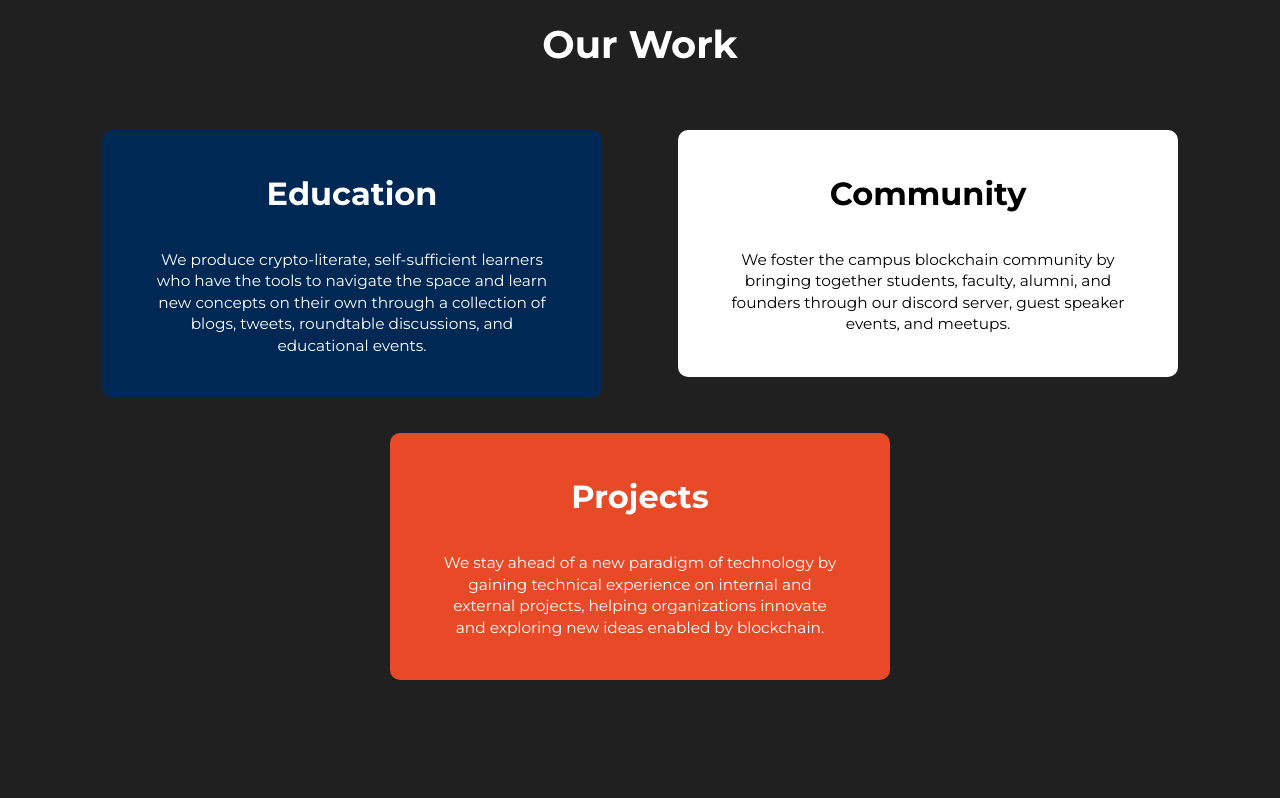
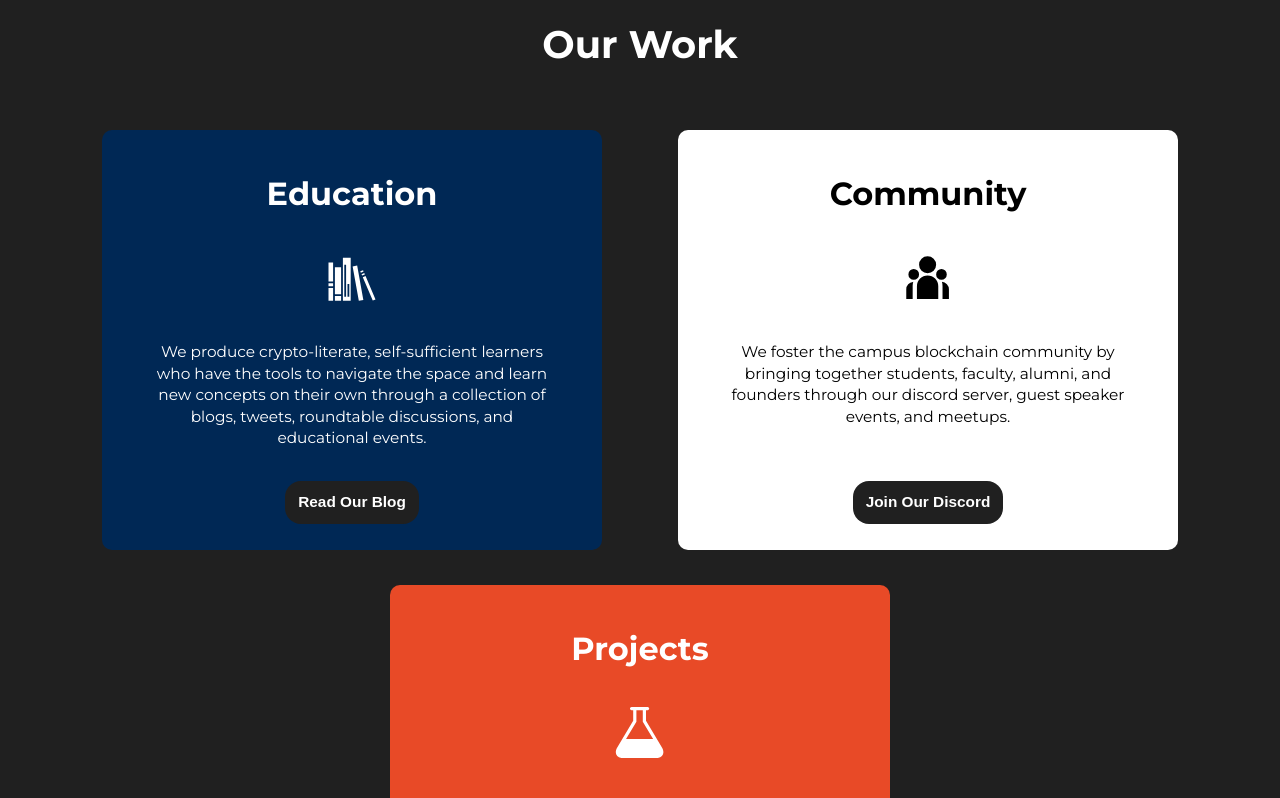
Before and after one commit to IlliniBlockchain/website, a Next.js app: page / in a window 1280 px wide. Shown: the part 1060-1858 px from the top of the page. Built offline with nearby package versions, Linux system fonts and the light colour scheme.

Commit message:
style our work cards

```diff
--- a/components/home/PillarCard/PillarCardContainer.js
+++ /dev/null
@@ -1,13 +0,0 @@
-import styled from 'styled-components'
-
-const PillarCardContainer = styled.div`
-width: 500px;
-border-radius: 10px;
-margin: 10px;
-margin-bottom: 25px;
-padding: 10px 50px;
-height: fit-content;
-text-align: center;
-`
-
-export default PillarCardContainer
--- a/components/home/PillarCard/PillarDescription.js
+++ /dev/null
@@ -1,9 +0,0 @@
-import styled from 'styled-components'
-
-const PillarDescription = styled.h4`
-font-size: 1.2vmax;
-font-weight: lighter;
-margin-bottom:2rem;
-`
-
-export default PillarDescription
--- /dev/null
+++ b/components/home/PillarCard/PillarStyles.js
@@ -0,0 +1,47 @@
+import styled from 'styled-components'
+
+const PillarTitle = styled.h3`
+text-align: center;
+font-size: 2.5vmax;
+`
+const PillarDescription = styled.h4`
+font-size: 1.2vmax;
+font-weight: lighter;
+margin-bottom:2rem;
+`
+
+const PillarCardContainer = styled.div`
+width: 500px;
+border-radius: 10px;
+margin: 10px;
+margin-bottom: 25px;
+padding: 10px 50px;
+height: auto;
+text-align: center;
+display:flex;
+flex-direction:column;
+`
+
+const PillarButton = styled.button`
+width:fit-content;
+padding:.8rem;
+border-width:0;
+border-radius:1rem;
+margin-bottom:1rem;
+margin-left: auto;
+margin-right: auto;
+font-size:1.2vmax;
+white-space:nowrap;
+background:var(--background-color);
+color:white;
+font-weight:bold;
+margin-top:auto;
+`
+
+
+export {
+    PillarTitle,
+    PillarDescription,
+    PillarCardContainer,
+    PillarButton
+}
--- a/components/home/PillarCard/PillarTitle.js
+++ /dev/null
@@ -1,8 +0,0 @@
-import styled from 'styled-components'
-
-const PillarTitle = styled.h3`
-text-align: center;
-font-size: 2.5vmax;
-`
-
-export default PillarTitle
--- a/components/home/PillarCard/index.js
+++ b/components/home/PillarCard/index.js
@@ -1,9 +1,8 @@
 import React from 'react'
-import PillarTitle from './PillarTitle'
-import PillarDescription from './PillarDescription'
-import PillarCardContainer from './PillarCardContainer'
+import {PillarTitle, PillarDescription, PillarCardContainer, PillarButton} from './PillarStyles'
+import Link from 'next/link'
 
-const PillarCard = ({ title, description, pillar }) => (
+const PillarCard = ({ title, description, pillar, icon, cta, link }) => (
   <PillarCardContainer
     style={{
 			backgroundColor: (pillar === 'education') ? 'var(--navy-blue)' : (pillar === 'community') ? 'var(--white)' : 'var(--orange)',
@@ -11,7 +10,11 @@ const PillarCard = ({ title, description, pillar }) => (
 		}}
   >
     <PillarTitle>{title}</PillarTitle>
+    <div style={{fontSize:"4vmax"}}>{icon}</div>
     <PillarDescription>{description}</PillarDescription>
+    <Link href={link}>
+      <PillarButton>{cta}</PillarButton>
+    </Link>
   </PillarCardContainer>
 )
 
--- a/components/home/Pillars/index.js
+++ b/components/home/Pillars/index.js
@@ -1,7 +1,9 @@
 import PillarsContainer from './PillarsContainer'
 import PillarCard from '../PillarCard'
 import { SectionTitle } from '../../shared-styled'
-
+import { GiBookshelf } from 'react-icons/gi'
+import { RiTeamFill } from 'react-icons/ri'
+import { ImLab } from 'react-icons/im'
 const Pillars = () => {
 
   return (
@@ -10,26 +12,35 @@ const Pillars = () => {
       <PillarsContainer>
         <PillarCard
           title={'Education'}
+          icon={<GiBookshelf/>}
           description={'We produce crypto-literate, self-sufficient learners \
           who have the tools to navigate the space and learn new concepts on their own \
           through a collection of blogs, tweets,\
           roundtable discussions, and educational events. '}
           pillar={'education'}
+          cta={'Read Our Blog'}
+          link={'/blog'}
         />
         <PillarCard
           title={'Community'}
+          icon={<RiTeamFill/>}
           description={'We foster the campus blockchain community by \
           bringing together students, faculty, alumni, and founders through \
           our discord server, guest speaker events, and meetups.'}
           pillar={'community'}
+          cta={'Join Our Discord'}
+          link={'https://discord.gg/3Zggf6eHqW'}
         />
         <PillarCard
           title={'Projects'}
+          icon={<ImLab/>}
           description={'We stay ahead of a new paradigm of technology \
           by gaining technical experience on internal and external projects, helping \
           organizations innovate and exploring \
           new ideas enabled by blockchain.'}
           pillar={'projects'}
+          cta={'Learn More'}
+          link={'/projects'}
         />
       </PillarsContainer>
     </>
```
